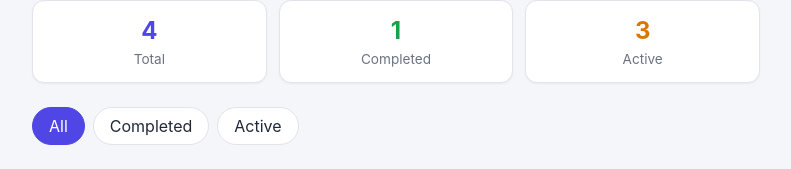
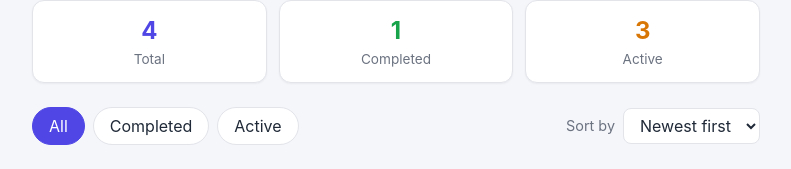
Before and after one commit to oldiix/study-planner, a React (Vite) app: page / in a window 1280 px wide. Shown: the part 571-740 px from the top of the page, without its empty margins (244-1035 px from the left). Built offline with nearby package versions, Linux system fonts and the light colour scheme.

Commit message:
feat(lab-08): add sorting by priority

```diff
--- a/src/App.scss
+++ b/src/App.scss
@@ -9,4 +9,12 @@
     gap: 24px;
     margin-top: 32px;
   }
+
+  &__toolbar {
+    display: flex;
+    flex-wrap: wrap;
+    align-items: center;
+    justify-content: space-between;
+    gap: 12px;
+  }
 }
--- a/src/App.tsx
+++ b/src/App.tsx
@@ -3,16 +3,24 @@ import Header from './components/Header'
 import TaskFilters from './components/TaskFilters'
 import TaskForm from './components/TaskForm'
 import TaskList from './components/TaskList'
+import TaskSort from './components/TaskSort'
 import TaskStats from './components/TaskStats'
 import {initialTasks} from './data/initialTasks'
-import type {NewTask, Task, TaskFilter} from './types/task'
+import type {NewTask, Priority, Task, TaskFilter, TaskSortOrder} from './types/task'
 import './App.scss'
+
+const priorityRank: Record<Priority, number> = {
+    high: 0,
+    medium: 1,
+    low: 2,
+}
 
 export default function App() {
     const [tasks, setTasks] = useState<Task[]>(initialTasks)
     const [filter, setFilter] = useState<TaskFilter>('all')
+    const [sortOrder, setSortOrder] = useState<TaskSortOrder>('newest')
 
-    const visibleTasks = tasks.filter((task) => {
+    const filteredTasks = tasks.filter((task) => {
         if (filter === 'completed') {
             return task.completed
         }
@@ -21,6 +29,11 @@ export default function App() {
         }
         return true
     })
+
+    const visibleTasks =
+        sortOrder === 'priority'
+            ? [...filteredTasks].sort((a, b) => priorityRank[a.priority] - priorityRank[b.priority])
+            : filteredTasks
 
     function handleAddTask(newTask: NewTask) {
         const task: Task = {...newTask, id: Date.now(), completed: false}
@@ -43,7 +56,10 @@ export default function App() {
             <main className="app__main">
                 <TaskForm onAdd={handleAddTask}/>
                 <TaskStats tasks={tasks}/>
-                <TaskFilters filter={filter} onChange={setFilter}/>
+                <div className="app__toolbar">
+                    <TaskFilters filter={filter} onChange={setFilter}/>
+                    <TaskSort value={sortOrder} onChange={setSortOrder}/>
+                </div>
                 <TaskList
                     tasks={visibleTasks}
                     hasAnyTasks={tasks.length > 0}
--- /dev/null
+++ b/src/components/TaskSort.scss
@@ -0,0 +1,26 @@
+@use '../styles/variables' as *;
+
+.task-sort {
+  display: flex;
+  align-items: center;
+  gap: 8px;
+
+  &__label {
+    font-size: 0.9rem;
+    color: $color-text-muted;
+  }
+
+  &__select {
+    padding: 6px 12px;
+    border: 1px solid $color-border;
+    border-radius: $radius;
+    color: $color-text;
+    background-color: $color-surface;
+    cursor: pointer;
+
+    &:focus-visible {
+      outline: 2px solid $color-primary;
+      outline-offset: 2px;
+    }
+  }
+}
--- /dev/null
+++ b/src/components/TaskSort.tsx
@@ -0,0 +1,23 @@
+import type {TaskSortOrder} from '../types/task'
+import './TaskSort.scss'
+
+type TaskSortProps = {
+    value: TaskSortOrder
+    onChange: (value: TaskSortOrder) => void
+}
+
+export default function TaskSort({value, onChange}: TaskSortProps) {
+    return (
+        <label className="task-sort">
+            <span className="task-sort__label">Sort by</span>
+            <select
+                className="task-sort__select"
+                value={value}
+                onChange={(event) => onChange(event.target.value as TaskSortOrder)}
+            >
+                <option value="newest">Newest first</option>
+                <option value="priority">Priority</option>
+            </select>
+        </label>
+    )
+}
--- a/src/types/task.ts
+++ b/src/types/task.ts
@@ -1,6 +1,7 @@
 export type Priority = 'low' | 'medium' | 'high'
 export type NewTask = Omit<Task, 'id' | 'completed'>
 export type TaskFilter = 'all' | 'completed' | 'active'
+export type TaskSortOrder = 'newest' | 'priority'
 
 export type Task = {
     id: number
```
